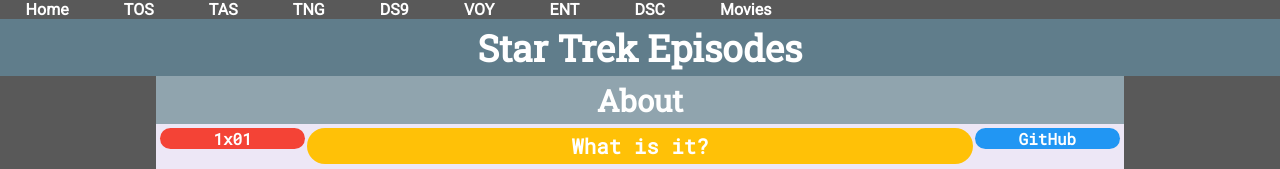
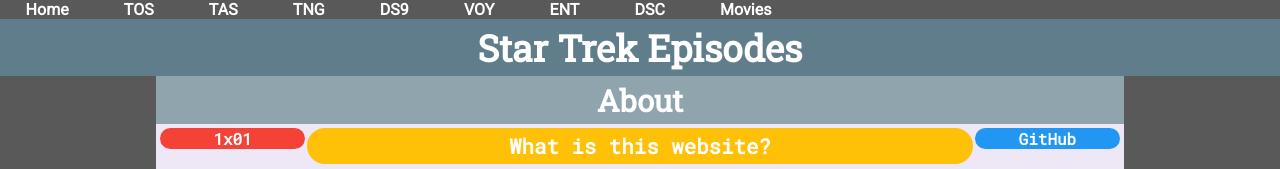
Before and after one commit to amot-dev/star-trek-episodes, a plain HTML site: page index.html in a window 1280 px wide. Shown: the top 169 px of the page. Drawn offline with nearby package versions, Linux system fonts and the light colour scheme.

Commit message:
Rephrase title Not really worth a commit, but I'm done for now so meh

```diff
--- a/index.html
+++ b/index.html
@@ -34,7 +34,7 @@
 
             <section class="info">
                 <div class="about">
-                    <h3>What is it?</h3><span class="num">1x01</span>
+                    <h3>What is this website?</h3><span class="num">1x01</span>
 
                     <p>If you've ever wanted to watch an episode with a specific character, you know the pain of sifting through Memory Alpha, Wikipedia, or IMBD trying to find all the episodes they were in. No more! Star Trek Episodes provides a simple way to list all episodes with their descriptions, an image, and a link to Memory Alpha, just in case. Now you ask, why is this any different than Wikipedia?</p><br>
                     <p>All episodes here are tagged by characters, moods, planets, species, and ships. Want an episode featuring Klingons? Look up "Klingon" in the search bar and click it. Now, only episodes with Klingons will be shown. Want an episode with Klingons and Kirk? Select both! Simple as that.</p>
```
